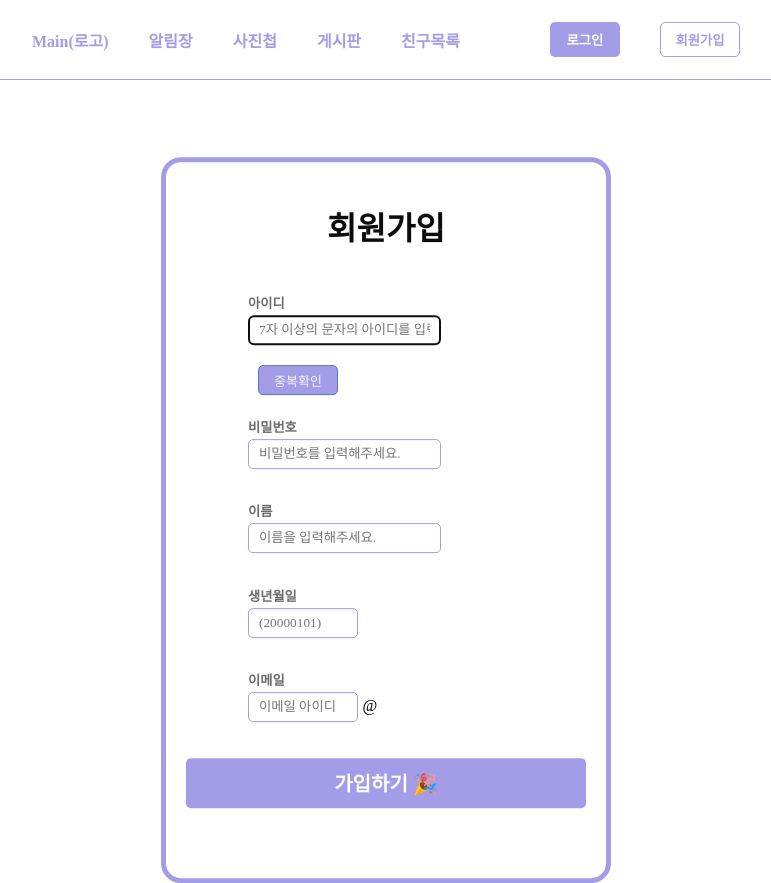
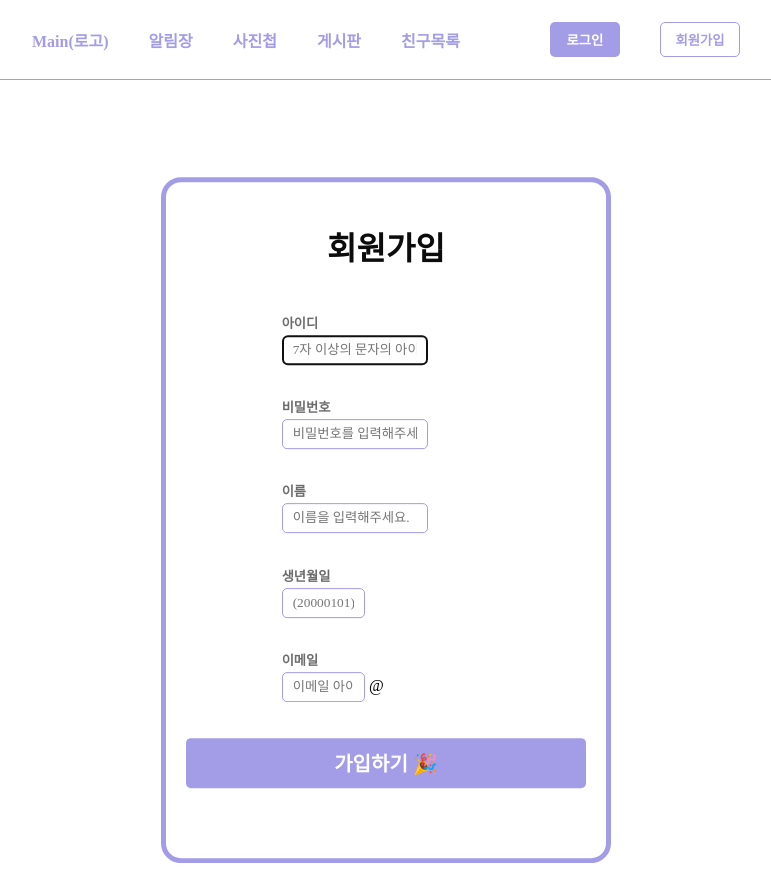
Before and after one commit to xooxpeak/React_Puppy, a React (Create React App) app: page /register in a window 1280 px wide. Shown: the whole page, without its empty margins (254-1025 px from the left). Built offline with nearby package versions, Linux system fonts and the light colour scheme.

Commit message:
[Docs] 회원가입 구현 수정

```diff
--- a/src/pages/Register.js
+++ b/src/pages/Register.js
@@ -44,21 +44,18 @@ let Register = () => {
     // 서버의 응답을 콘솔에 출력
     let dupIdCheck = () => {
         // 입력란이 비어있을 경우의 경고창
-        if(!user.userId){
-            alert("아이디를 입력해주세요.");
-            return;  // 함수 실행을 중단하고 반환
+        if(user.userId !="") {
+            axios.post(`http://localhost:8082/api/v1/auth/n/dupIdCheck?userId=${user.userId}`, {}).then((res) => {
+                // 중복인 경우 (true)
+                console.log(res.data);
+                if (res.data) {
+                    console.log("이미 사용 중인 아이디입니다.")
+                    //document.getElementById("userId").focus();
+                } else {
+                    console.log("사용 가능한 아이디입니다.");
+                }
+            });
         }
-        axios.post(`http://localhost:8082/api/v1/auth/n/dupIdCheck?userId=${user.userId}`, {
-        }).then((res) => {
-            // 중복인 경우 (true)
-            if(res.data) {
-                alert("이미 사용 중인 아이디입니다.");
-                document.getElementById("userId").focus();
-            } else {
-                alert("사용 가능한 아이디입니다.");
-            }
-            console.log(res.data);
-        });
     }
 
     // 회원가입
@@ -75,18 +72,27 @@ let Register = () => {
         })
         .then((res) => {
             // 회원가입 성공
+
+            console.log("Response:", res.data);
+            if(res.data.code == "400"){
+                alert("중복된 아이디 입니다.");
+                return;
+            }
+
             alert("회원가입이 완료되었습니다!");
-            console.log("Response:", res.data);
         })
         .catch((error) => {
             // 회원가입 실패
-            alert("회원가입에 실패했습니다. 다시 확인해주세요.");
+            alert("서버 오류");
             console.log("Error:", error);
         });
     }
 
     // useState 훅으로 관리되는 user 객체의 속성을 업데이트하는 함수
     let onChangeUserData = (e) => {
+        if(e.target.name == "userId"){
+            dupIdCheck();
+        }
         setUser({...user, [e.target.name] : e.target.value})
         console.log(user);
     }
@@ -106,7 +112,6 @@ let Register = () => {
                     <div>
                         <h5> 아이디 </h5>
                         <input type='text' className="input-field" name={"userId"} onChange={onChangeUserData} maxLength='20' placeholder="7자 이상의 문자의 아이디를 입력해주세요." autoFocus/>
-                        <button type="button" id="dupIdCheck" onClick={dupIdCheck}>중복확인</button>
                     </div>
 
                     {/* 비밀번호 */}
```
